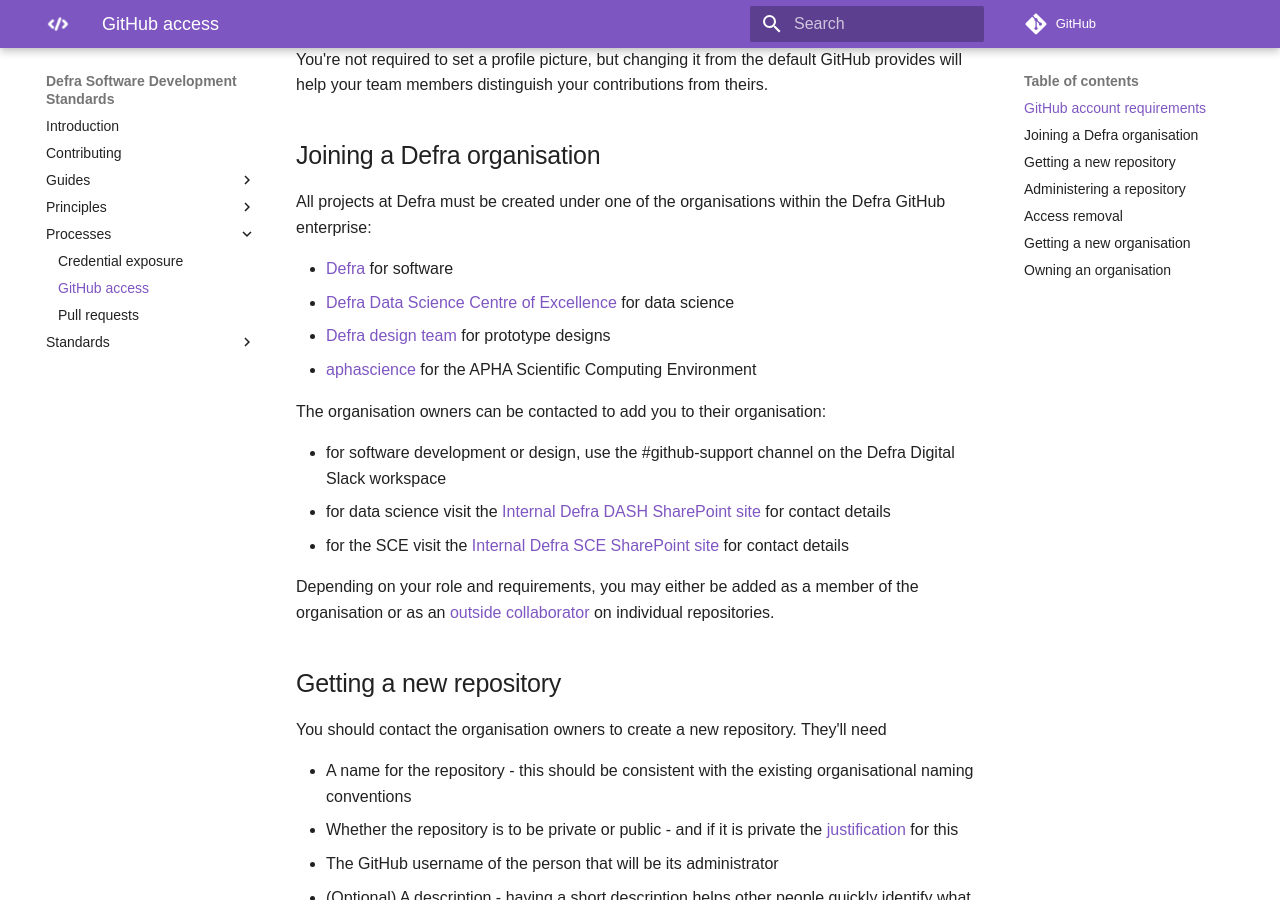
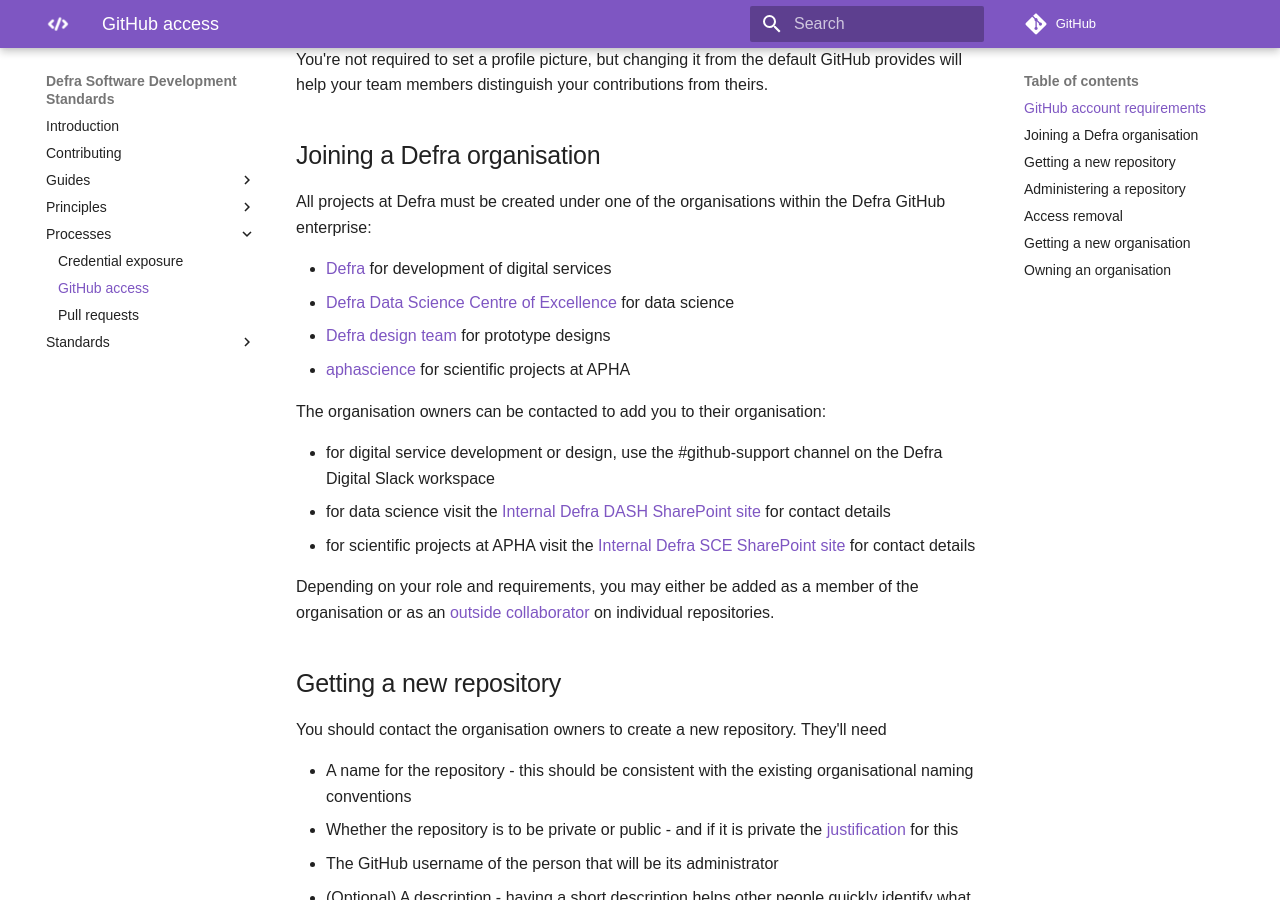
Before and after one commit to DEFRA/software-development-standards, an MkDocs documentation site: the page built from docs/processes/github_access.md, in a window 1280 px wide and 900 px high, scrolled down 459 px. Built offline with MkDocs 1.6.1 and Material for MkDocs 9.7.7, drawn with Linux system fonts in a browser that asks for light colours; some web fonts are replaced; comment, search, counter and statistics services are not loaded.

Commit message:
Disambiguate software development and clarify APHA science

```diff
--- a/docs/processes/github_access.md
+++ b/docs/processes/github_access.md
@@ -17,16 +17,16 @@ You're not required to set a profile picture, but changing it from the default G
 
 All projects at Defra must be created under one of the organisations within the Defra GitHub enterprise:
 
-- [Defra](https://github.com/DEFRA) for software
+- [Defra](https://github.com/DEFRA) for development of digital services
 - [Defra Data Science Centre of Excellence](https://github.com/-Defra-Data-Science-Centre-of-Excellence) for data science
 - [Defra design team](https://github.com/defra-design) for prototype designs
-- [aphascience](https://github.com/aphascience) for the APHA Scientific Computing Environment
+- [aphascience](https://github.com/aphascience) for scientific projects at APHA
 
 The organisation owners can be contacted to add you to their organisation:
 
-- for software development or design, use the #github-support channel on the Defra Digital Slack workspace
+- for digital service development or design, use the #github-support channel on the Defra Digital Slack workspace
 - for data science visit the [Internal Defra DASH SharePoint site](https://defra.sharepoint.com/sites/Community448) for contact details
-- for the SCE visit the [Internal Defra SCE SharePoint site](https://defra.sharepoint.com/teams/Team741) for contact details
+- for scientific projects at APHA visit the [Internal Defra SCE SharePoint site](https://defra.sharepoint.com/teams/Team741) for contact details
 
 Depending on your role and requirements, you may either be added as a member of the organisation or as an [outside collaborator](https://help.github.com/articles/adding-outside-collaborators-to-repositories-in-your-organization/) on individual repositories.
 
```
